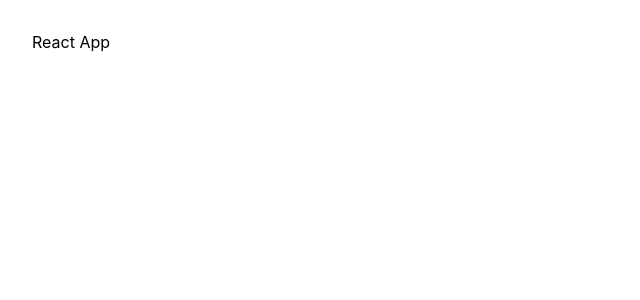
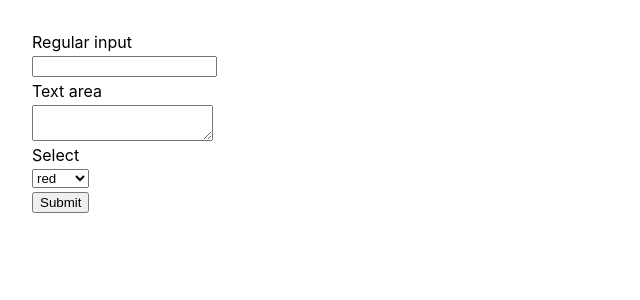
Before and after one commit to kiryl-ramanouski/react-documentation-practice, a React (Create React App) app in the folder react-doc-app/: page / in a window 1280 px wide. Shown: the top 300 px of the page, without its empty margins (0-640 px from the left). Built offline with nearby package versions, Linux system fonts and the light colour scheme.

Commit message:
feat: create form with controlled components

```diff
--- a/react-doc-app/src/App.css
+++ b/react-doc-app/src/App.css
@@ -1,3 +1,9 @@
 .App {
   margin: 2rem;
 }
+form {
+  display: flex;
+  flex-flow: column;
+  gap: 4px;
+  align-items: flex-start;
+}
--- a/react-doc-app/src/App.js
+++ b/react-doc-app/src/App.js
@@ -1,7 +1,12 @@
 import './App.css';
+import { ControlledForm } from './ControlledForm';
 
 function App() {
-  return <div className="App">React App</div>;
+  return (
+    <div className="App">
+      <ControlledForm />
+    </div>
+  );
 }
 
 export default App;
--- /dev/null
+++ b/react-doc-app/src/ControlledForm.js
@@ -0,0 +1,35 @@
+import React, { useState } from 'react';
+
+export const ControlledForm = () => {
+  const [input, setInput] = useState('');
+  const [textarea, setTextarea] = useState('');
+  const [select, setSelect] = useState('');
+
+  const submitHandler = (e) => {
+    e.preventDefault();
+    console.log({ input: input, textarea: textarea, select: select });
+  };
+
+  return (
+    <form onSubmit={(e) => submitHandler(e)}>
+      Regular input
+      <input
+        type="text"
+        value={input}
+        onChange={(e) => setInput(e.target.value)}
+      />
+      Text area
+      <textarea
+        type="text"
+        value={textarea}
+        onChange={(e) => setTextarea(e.target.value)}
+      />
+      Select
+      <select value={select} onChange={(e) => setSelect(e.target.value)}>
+        <option value="red">red</option>
+        <option value="green">green</option>
+      </select>
+      <button type="submit">Submit</button>
+    </form>
+  );
+};
```
